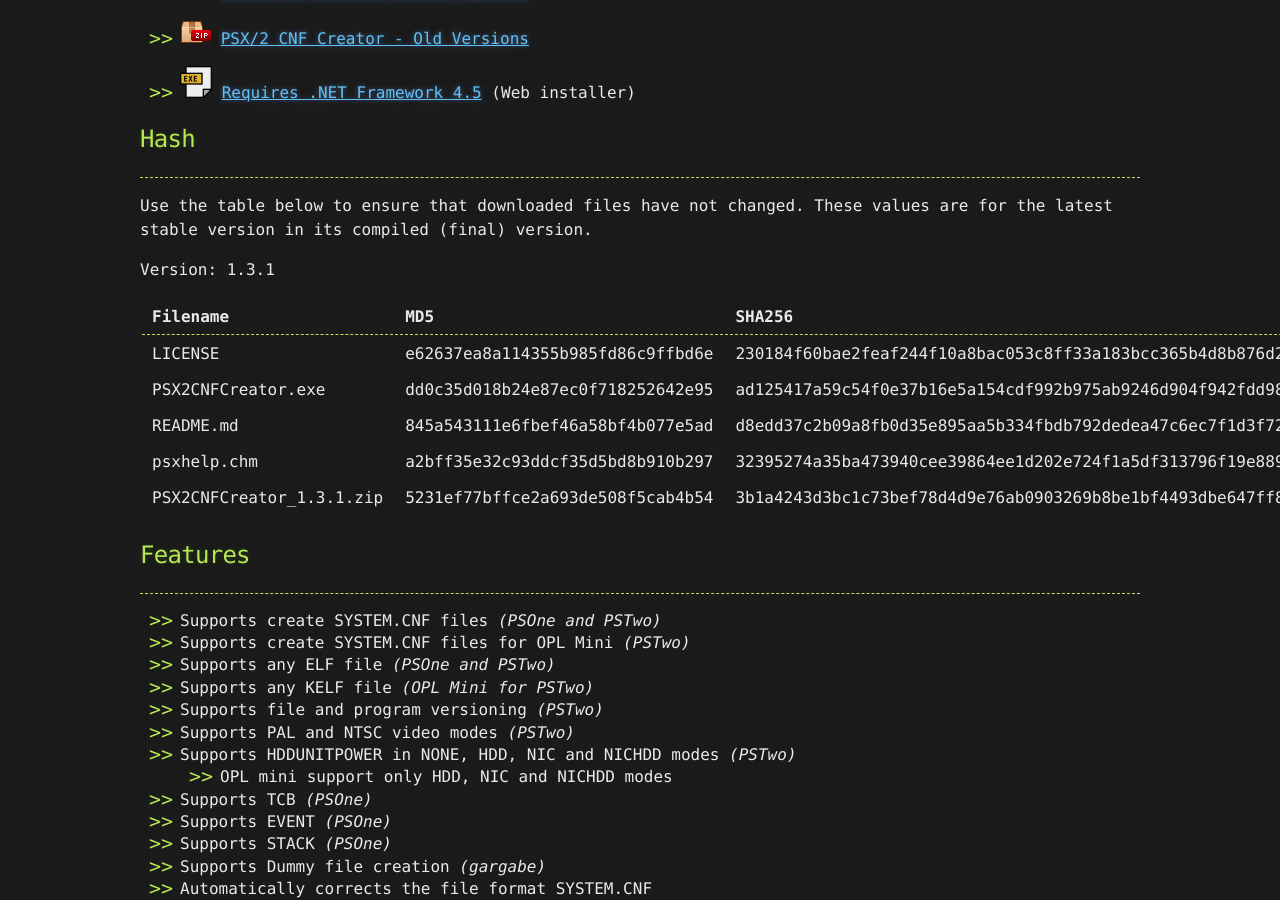
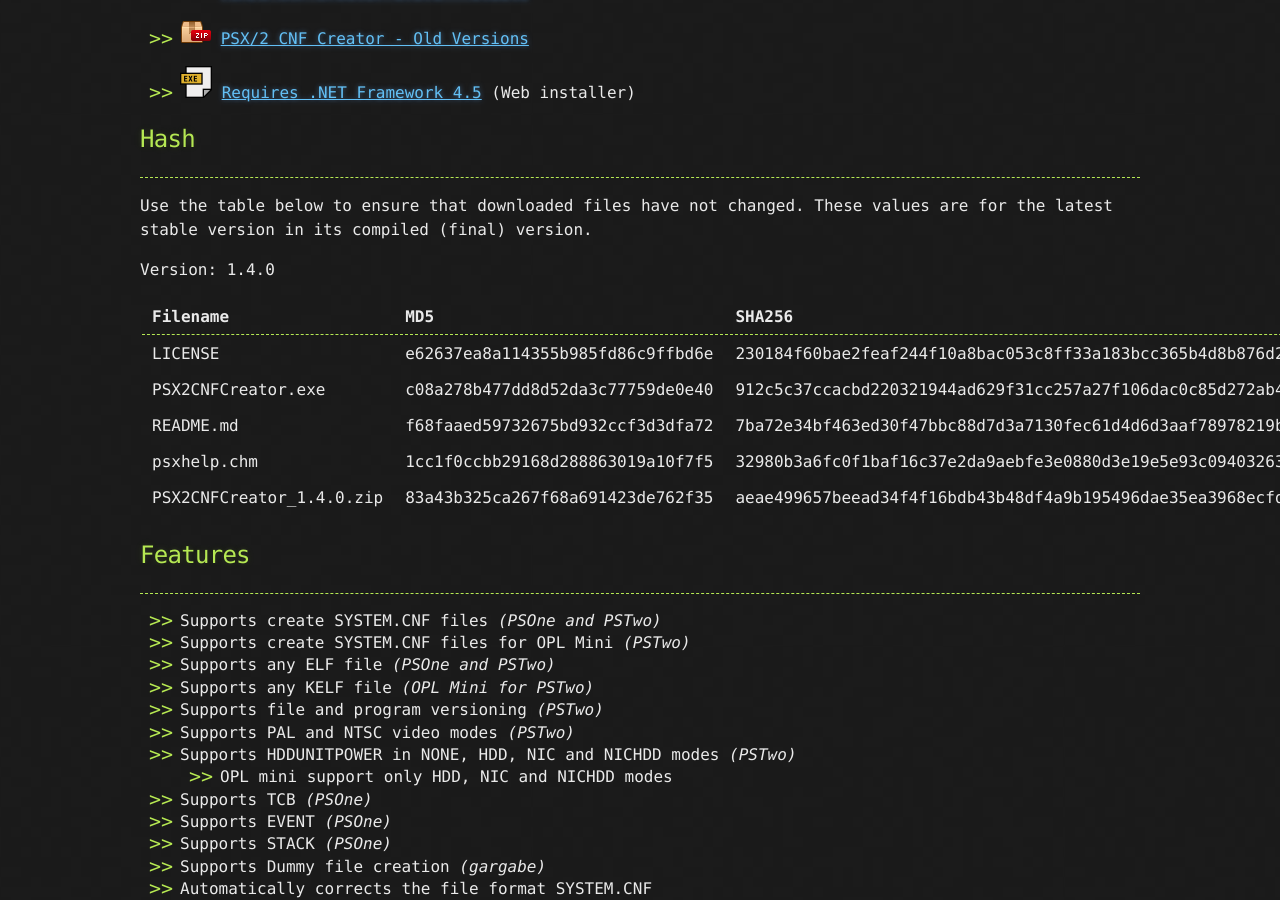
Before and after one commit to AxionDrak/axiondrak.github.io, a Jekyll site: the page built from psx-cnf.md, in a window 1280 px wide and 900 px high, scrolled down 950 px. Built offline with Jekyll 4.4.1, drawn with Linux system fonts in a browser that asks for light colours; our own code applies the rules of GitHub Pages for plain Markdown files.

Commit message:
Update psx-cnf.md

```diff
--- a/psx-cnf.md
+++ b/psx-cnf.md
@@ -26,15 +26,15 @@ layout: default
 * * *
 Use the table below to ensure that downloaded files have not changed. These values are for the latest stable version in its compiled (final) version.
 
-Version: 1.3.1
+Version: 1.4.0
 
 | Filename                 | MD5                              | SHA256
-|:-------------------------|:---------------------------------|:-----------------------------------------------------------------|
+|:-------------------------|:---------------------------------|:---------------------------------------------------------------|
 | LICENSE                  | e62637ea8a114355b985fd86c9ffbd6e | 230184f60bae2feaf244f10a8bac053c8ff33a183bcc365b4d8b876d2b7f4809
-| PSX2CNFCreator.exe       | dd0c35d018b24e87ec0f718252642e95 | ad125417a59c54f0e37b16e5a154cdf992b975ab9246d904f942fdd9844f49e9
-| README.md                | 845a543111e6fbef46a58bf4b077e5ad | d8edd37c2b09a8fb0d35e895aa5b334fbdb792dedea47c6ec7f1d3f72932127d
-| psxhelp.chm              | a2bff35e32c93ddcf35d5bd8b910b297 | 32395274a35ba473940cee39864ee1d202e724f1a5df313796f19e8899642d5d
-| PSX2CNFCreator_1.3.1.zip | 5231ef77bffce2a693de508f5cab4b54 | 3b1a4243d3bc1c73bef78d4d9e76ab0903269b8be1bf4493dbe647ff80f12b8c
+| PSX2CNFCreator.exe       | c08a278b477dd8d52da3c77759de0e40 | 912c5c37ccacbd220321944ad629f31cc257a27f106dac0c85d272ab4b0eef14
+| README.md                | f68faaed59732675bd932ccf3d3dfa72 | 7ba72e34bf463ed30f47bbc88d7d3a7130fec61d4d6d3aaf78978219b9774700
+| psxhelp.chm              | 1cc1f0ccbb29168d288863019a10f7f5 | 32980b3a6fc0f1baf16c37e2da9aebfe3e0880d3e19e5e93c09403263866fe1e
+| PSX2CNFCreator_1.4.0.zip | 83a43b325ca267f68a691423de762f35 | aeae499657beead34f4f16bdb43b48df4a9b195496dae35ea3968ecfd4cf1181
 
 ## Features
 * * *
```
